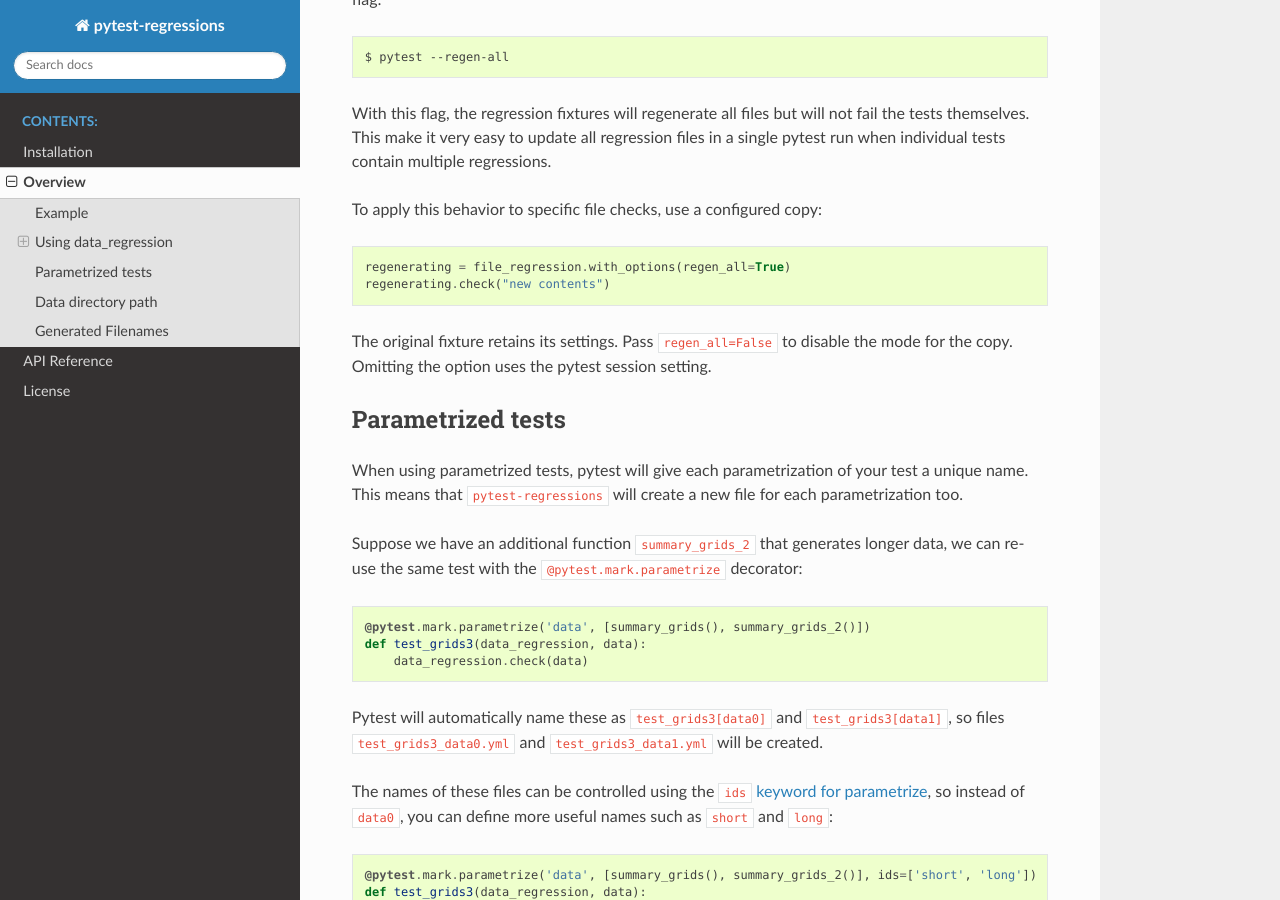
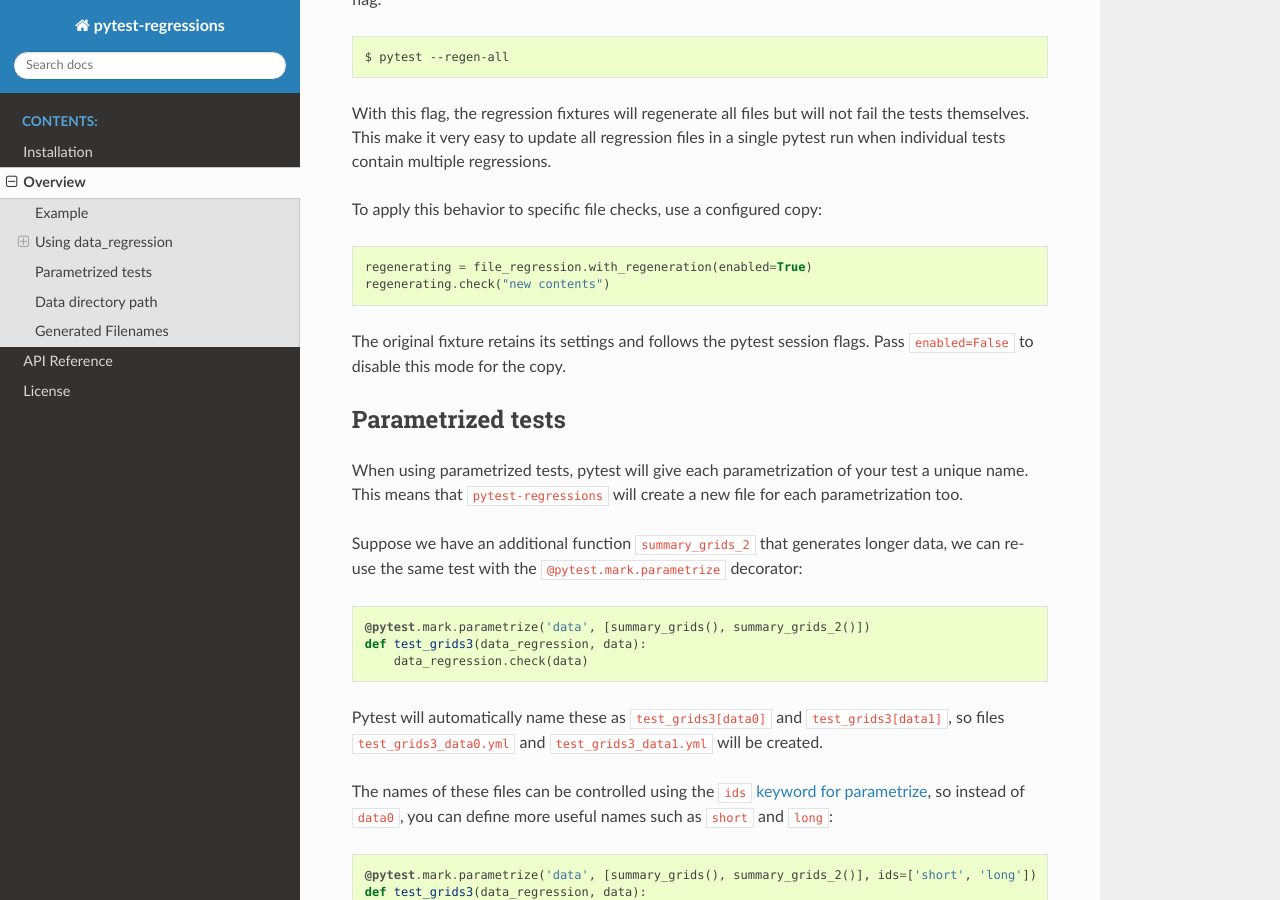
Before and after one commit to ESSS/pytest-regressions, a Sphinx documentation site: the page built from doc/overview.rst, in a window 1280 px wide and 900 px high, scrolled down 3027 px. Built offline with Sphinx 7.4.7 and the Read the Docs theme 3.1.0, drawn with Linux system fonts in a browser that asks for light colours.

Commit message:
Name the fixture regeneration override explicitly

```diff
--- a/doc/api.rst
+++ b/doc/api.rst
@@ -19,7 +19,7 @@ file_regression
 
 .. automethod:: pytest_regressions.file_regression.FileRegressionFixture.check
 
-.. automethod:: pytest_regressions.file_regression.FileRegressionFixture.with_options
+.. automethod:: pytest_regressions.file_regression.FileRegressionFixture.with_regeneration
 
 
 num_regression
--- a/doc/overview.rst
+++ b/doc/overview.rst
@@ -154,11 +154,11 @@ To apply this behavior to specific file checks, use a configured copy:
 
 .. code-block:: python
 
-    regenerating = file_regression.with_options(regen_all=True)
+    regenerating = file_regression.with_regeneration(enabled=True)
     regenerating.check("new contents")
 
-The original fixture retains its settings. Pass ``regen_all=False`` to disable the mode for the copy.
-Omitting the option uses the pytest session setting.
+The original fixture retains its settings and follows the pytest session flags.
+Pass ``enabled=False`` to disable this mode for the copy.
 
 
 Parametrized tests
```
Also changed, not shown: 2 other files.
